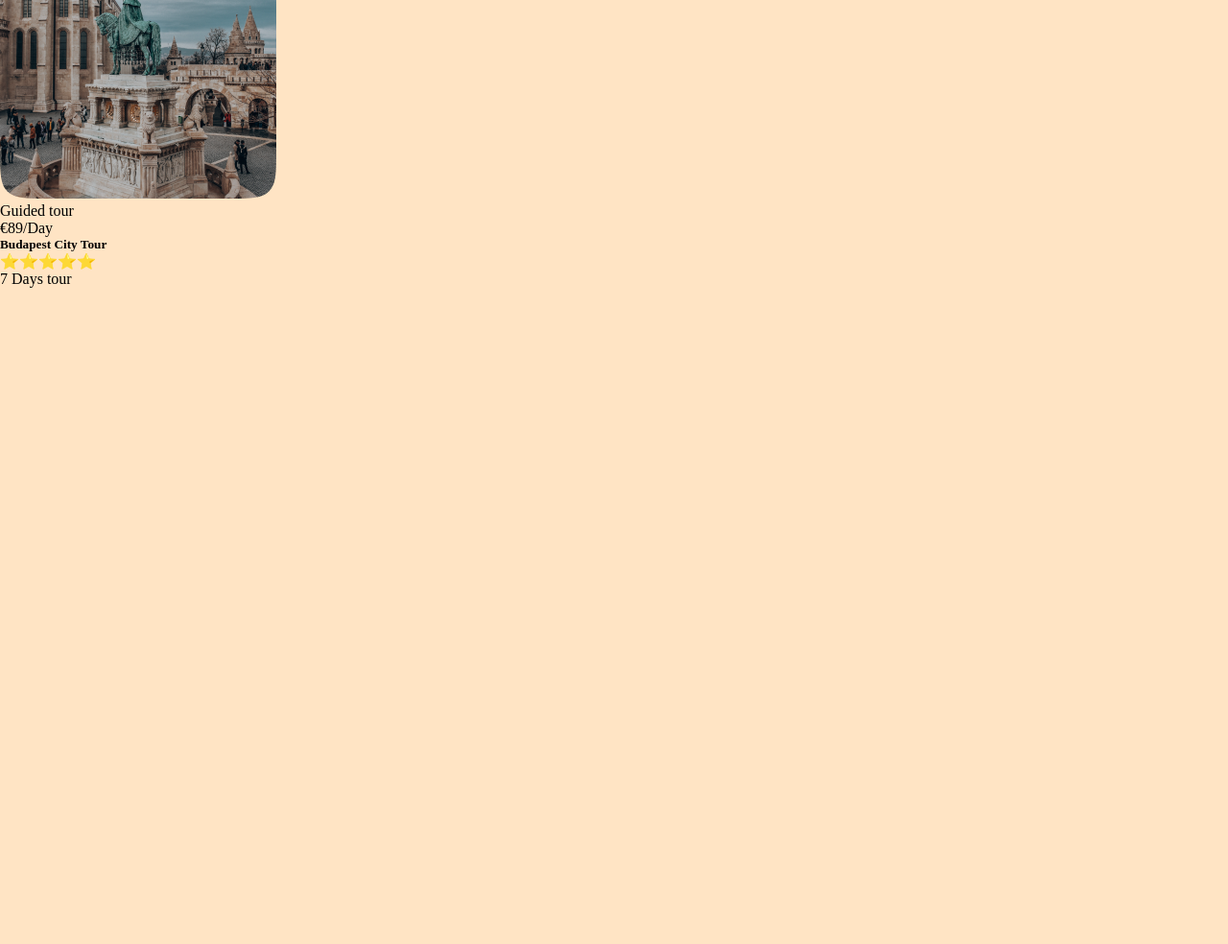
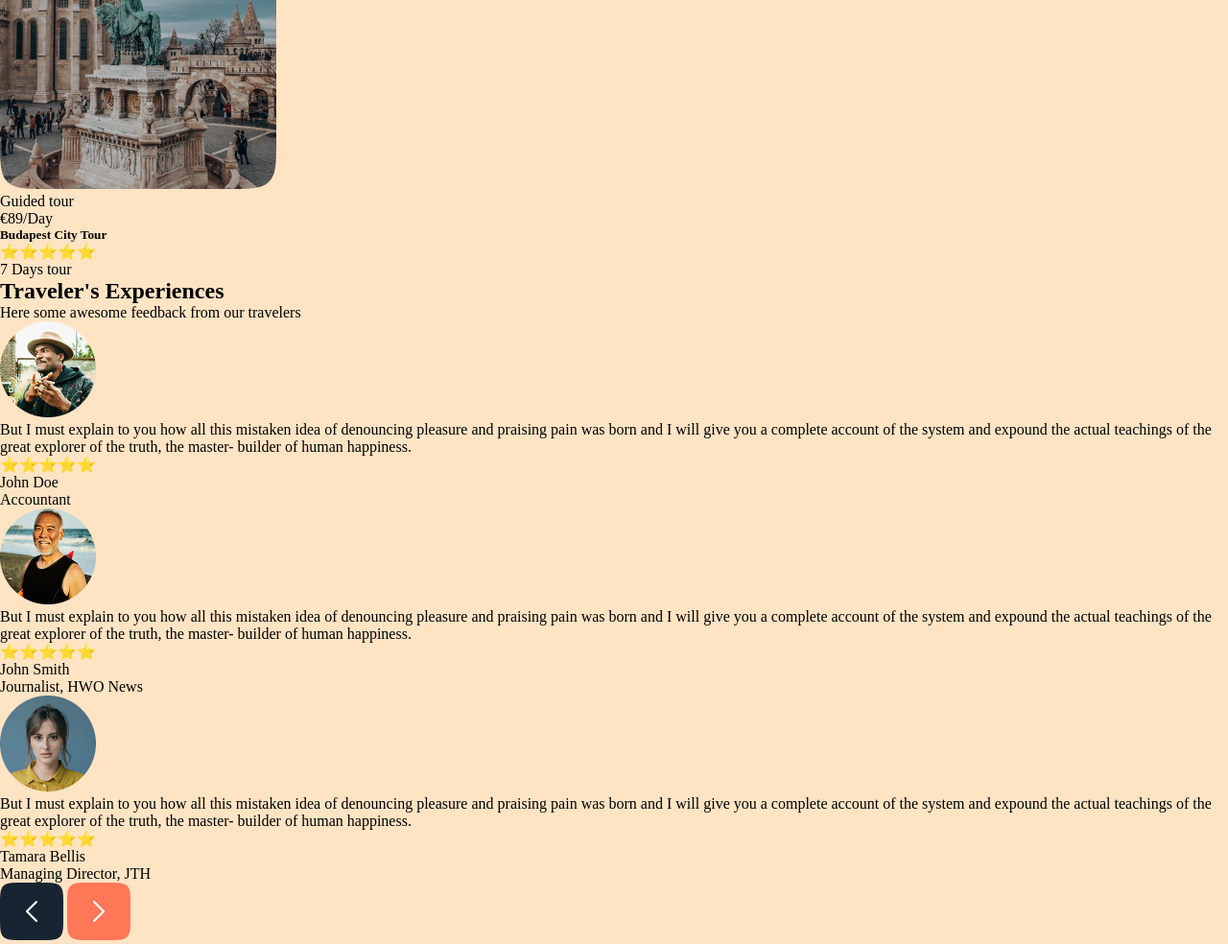
Before and after one commit to jbokyes/202301-W1CH5-Joaquin-Fernando, a website: page index.html in a window 1280 px wide. Shown: the part 3455-4439 px from the top of the page at 96% size. Before the commit the page ends 3755 px from the top, so only its background shows below. Drawn offline with Linux system fonts and the light colour scheme.

Commit message:
Added traveler's experiences

```diff
--- a/index.html
+++ b/index.html
@@ -185,6 +185,58 @@
         </div>
       </div>
     </section>
+    <section>
+      <div>
+        <h2>Traveler's Experiences</h2>
+        <p>Here some awesome feedback from our travelers</p>
+      </div>
+      <div>
+        <img src="images/Avatar.png" alt="">
+      </div>
+      <div>
+        <p>But I must explain to you how all this mistaken idea of denouncing pleasure and praising pain was born and I
+          will give
+          you a complete account of the system and expound the actual teachings of the great explorer of the truth, the
+          master-
+          builder of human happiness.</p>
+        <p>⭐⭐⭐⭐⭐</p>
+        <p>John Doe</p>
+        <p>Accountant</p>
+      </div>
+      <div>
+        <img src="images/Avatar-1.png" alt="">
+      </div>
+      <div>
+        <p>But I must explain to you how all this mistaken idea of denouncing pleasure and praising pain was born and I
+          will give
+          you a complete account of the system and expound the actual teachings of the great explorer of the truth, the
+          master-
+          builder of human happiness.</p>
+        <p>⭐⭐⭐⭐⭐</p>
+        <p>John Smith</p>
+        <p>Journalist, HWO News</p>
+      </div>
+      <div>
+        <img src="images/Avatar-2.png" alt="">
+      </div>
+      <div>
+        <p>But I must explain to you how all this mistaken idea of denouncing pleasure and praising pain was born and I
+          will give
+          you a complete account of the system and expound the actual teachings of the great explorer of the truth, the
+          master-
+          builder of human happiness.</p>
+        <p>⭐⭐⭐⭐⭐</p>
+        <p>Tamara Bellis</p>
+        <p>Managing Director, JTH</p>
+      </div>
+      <div>
+        <img src="images/chevron-down.png" alt="">
+        <img src="images/chevron-down-1.png" alt="">
+      </div>
+    </section>
+    <section>
+
+    </section>
   </main>
 
 </body>
```
Also changed, not shown: images/Avatar-1.png (added), images/Avatar-2.png (added), images/Avatar.png (added), images/Vector-1.png (added), images/Vector.png, images/chevron-down-1.png (added), images/chevron-down.png (added).
